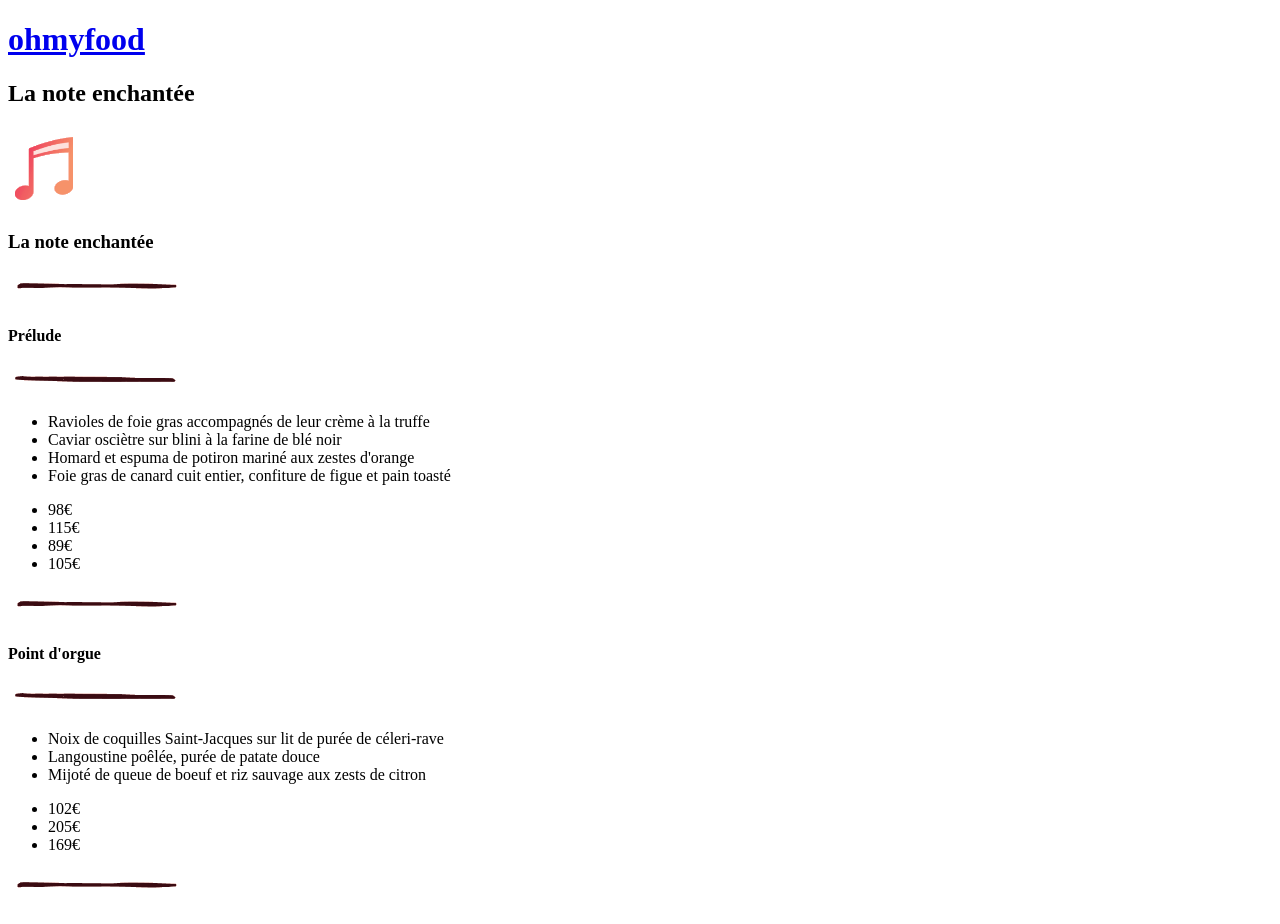
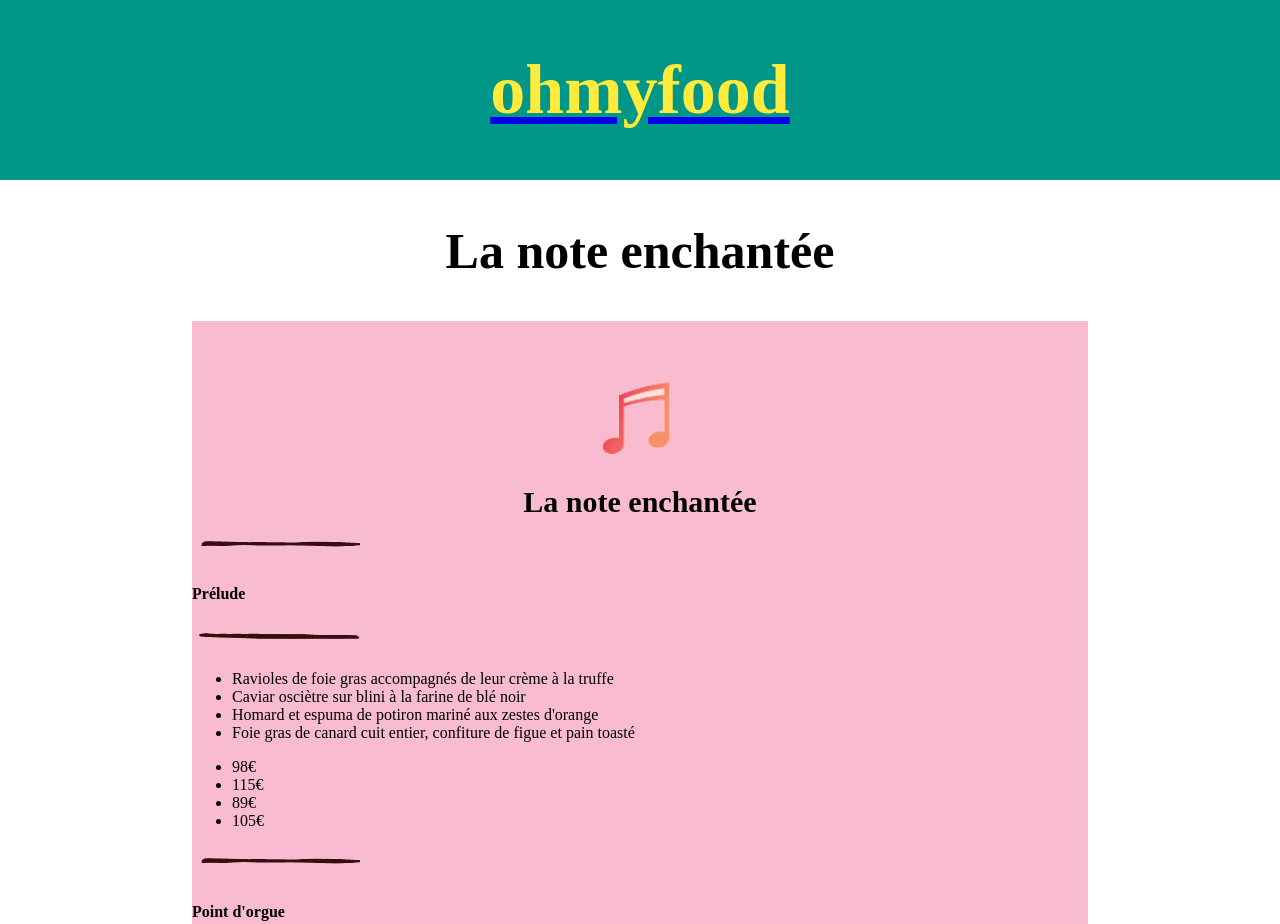
Before and after one commit to Marion-Touin/Projet3-OC-Ohmyfood, a plain HTML site: page menu1.html in a window 1280 px wide. Shown: the top 924 px of the page. Drawn offline with Linux system fonts and the light colour scheme.

Commit message:
création header ( couleur + dimension) } rajout élément alt (balise image) + commencement du positionnement des différents éléments

```diff
--- /dev/null
+++ b/css/style.css
@@ -0,0 +1,33 @@
+body, h1{
+    margin: 0;
+}
+.color{
+    background-color: #009688;
+    color: #FFEB3B;
+}
+.header_titre{
+    font-size: 70px;
+    text-align: center;
+    padding: 50px 0;
+}
+h2{
+    text-align: center;
+    font-size: 50px;
+}
+.main_color{
+    background-color: #F8BBD0;
+    margin: 0 15%;
+}
+.menu{
+    text-align: center;
+    font-size: 50px;
+}
+.menu__image{
+    width: 10%;
+    height: 10%;
+    margin-top: 50px;
+}
+.menu__titre{
+    font-size: 30px;
+    margin: 10px 0;
+}
--- a/menu1.html
+++ b/menu1.html
@@ -4,19 +4,20 @@
     <meta charset="UTF-8">
     <meta name="viewport" content="width=device-width, initial-scale=1.0">
     <title>Menu la note enchantée</title>
+    <link rel="stylesheet" href="css/style.css"/>
 </head>
 <body>
     <!--En-tête de page-->
-    <header>
-        <a href="accueil.html"><h1>ohmyfood</h1></a>
+    <header class="color">
+        <a href="accueil.html"><h1 class="header_titre color">ohmyfood</h1></a>
     </header>
     <!--Partie titre-->
     <h2>La note enchantée</h2>
-    <main>
+    <main class="main_color">
         <!--Image et titre menu haut-->
-        <section>
-            <img src="img/note-de-musique.png">
-            <h3>La note enchantée</h3>
+        <section class="menu">
+            <img class="menu__image" src="img/note-de-musique.png" alt="note de musique">
+            <h3 class="menu__titre">La note enchantée</h3>
         </section>
         <!--Partie prélude-->
         <section>
@@ -75,15 +76,15 @@
                 </ul>
             </div>
         </section>
-    <!--Partie image et titre bas -->
+        <!--Partie image et titre bas -->
         <section>
             <img src="img/note-de-musique.png">
             <p>La note enchantée</p>
         </section>
     </main>
     <!--Pied de page-->
-    <footer>
-        <a href="mentions_legales.html">Mentions légales</a>
+    <footer class="color">
+        <a href="mentions_legales.html" class="color">Mentions légales</a>
         <p>Contactez-nous</p>
     </footer>
 </body>
```
